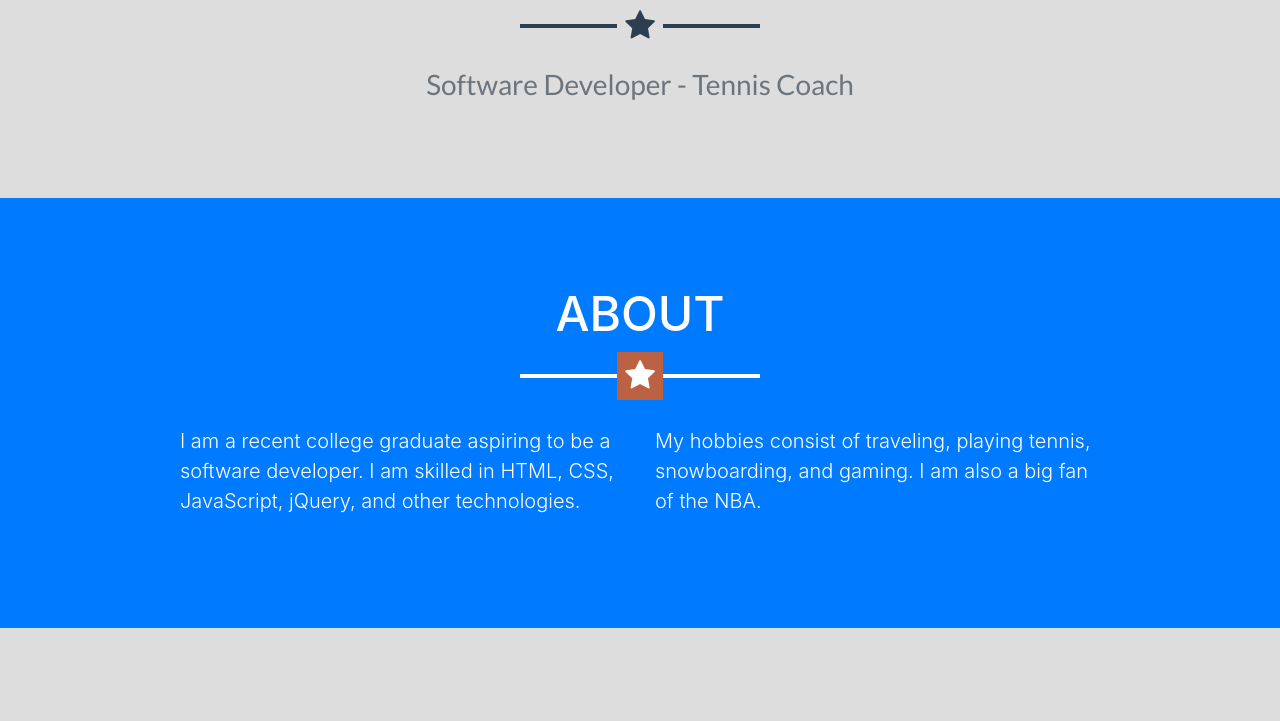
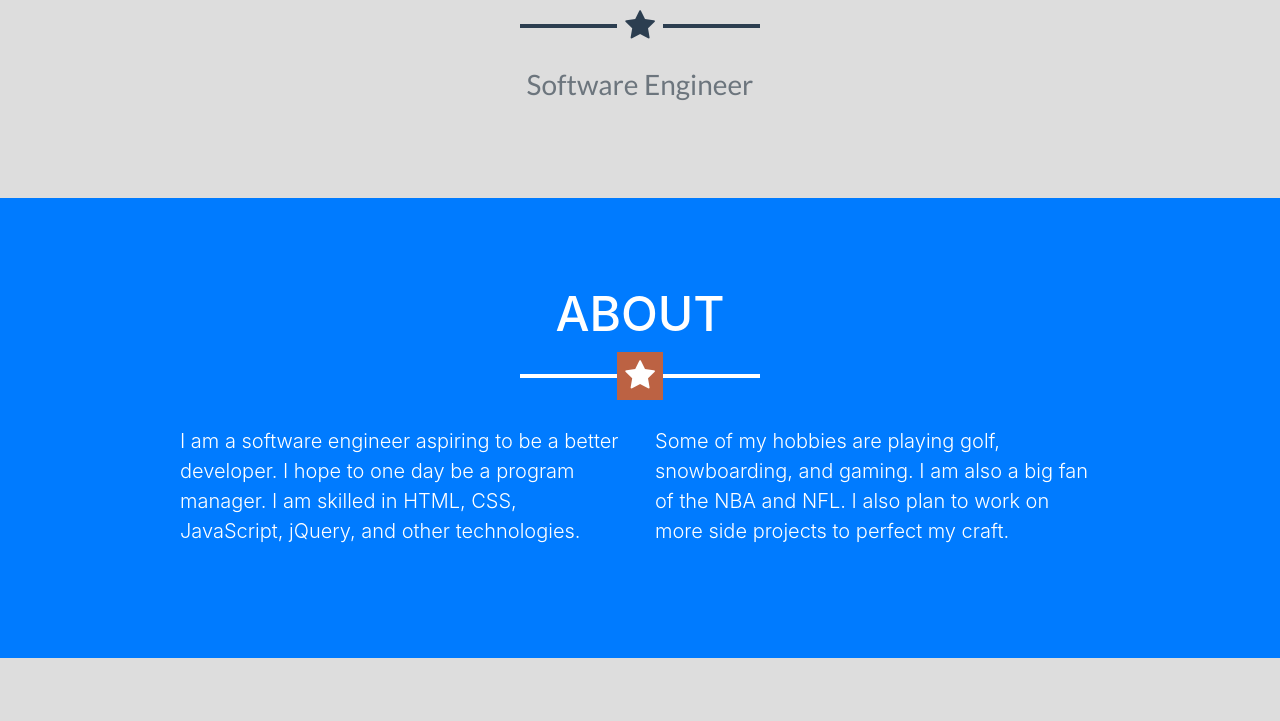
Before and after one commit to janlasota/janlasota.github.io, a website with bundled scripts: page index.html in a window 1280 px wide. Shown: the part 667-1388 px from the top of the page. Built offline with nearby package versions, Linux system fonts and the light colour scheme.

Commit message:
Updated resume and website

```diff
--- a/index.html
+++ b/index.html
@@ -60,7 +60,7 @@
         <img class="img-fluid mb-5 d-block mx-auto" src="img/profile.png" alt="">
         <h1 class="text-uppercase mb-0">Jan Lasota</h1>
         <hr class="star-dark">
-        <h2 class="font-weight-light mb-0">Software Developer - Tennis Coach</h2>
+        <h2 class="font-weight-light mb-0">Software Engineer</h2>
       </div>
     </header>
 
@@ -71,14 +71,16 @@
         <hr class="star-light mb-5">
         <div class="row">
           <div class="col-lg-5 ml-auto">
-            <p class="lead">I am a recent college graduate aspiring to be a
-              software developer. I am skilled in HTML, CSS, JavaScript,
-              jQuery, and other technologies.
+            <p class="lead">I am a software engineer aspiring to be a
+              better developer. I hope to one day be a program manager.
+              I am skilled in HTML, CSS, JavaScript, jQuery, and other
+              technologies.
             </p>
           </div>
           <div class="col-lg-5 mr-auto">
-            <p class="lead">My hobbies consist of traveling, playing tennis,
-              snowboarding, and gaming. I am also a big fan of the NBA.
+            <p class="lead">Some of my hobbies are playing golf, snowboarding,
+              and gaming. I am also a big fan of the NBA and NFL. I also plan to
+              work on more side projects to perfect my craft.
             </p>
           </div>
         </div>
```
Also changed, not shown: 1 other file.
